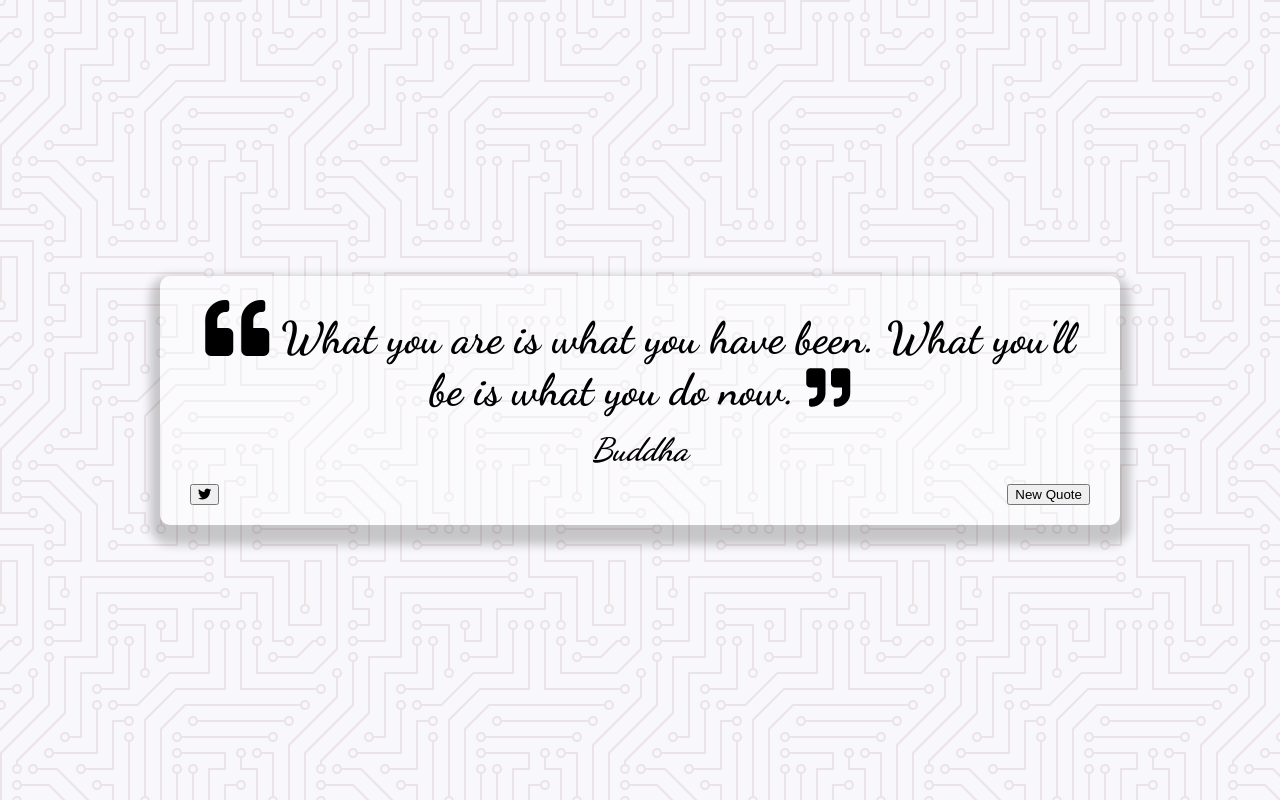
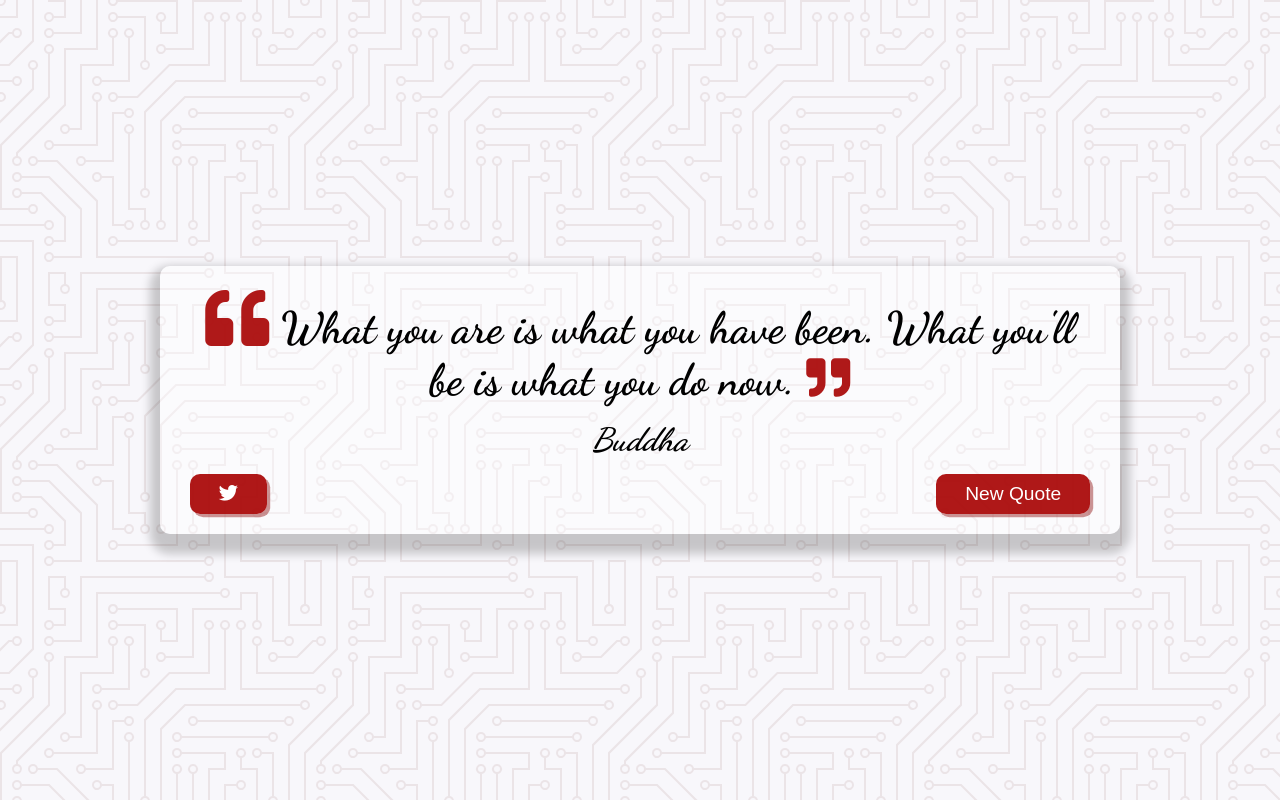
Before and after one commit to ajsaenz1091/quote-generator, a plain HTML site: page index.html in a window 1280 px wide. Drawn offline with Linux system fonts and the light colour scheme.

Commit message:
Applied styles on button hover and active pseudo-classes

```diff
--- a/style.css
+++ b/style.css
@@ -1,4 +1,12 @@
 @import url('https://fonts.googleapis.com/css2?family=Dancing+Script:wght@700&display=swap');
+
+/* CSS Variables */
+/* To create a variable with global scope, declare it inside the ":root" selector.
+The :root selector matches the document's root element */
+
+:root {
+    --secondary-color: #a90707ed;
+}
 
 html {
     /* box-sizing explain: without box-sizing, every time you add padding to any element, the page
@@ -43,6 +51,10 @@ body {
     font-size: 2rem;
 }
 
+.fas {
+    color: var(--secondary-color);
+}
+
 .fa-quote-left {
     font-size: 4rem;
 }
@@ -60,6 +72,43 @@ body {
     justify-content: space-between;
 }
 
+button {
+    cursor: pointer;
+    font-size: 1.2rem;
+    height: 2.5rem ;
+    border: none;
+    border-radius: 10px;
+    color: #fff;
+    background-color: var(--secondary-color);
+    outline: none;
+    padding: 0.5rem 1.8rem;
+    box-shadow: 0.2rem 0.2rem rgb(148 29 29 / 47%);
+}
+
+/* Start Pseudo-Classes (:hover, :active,...) */
+button:hover {
+    filter: brightness(120%);
+}
+
+button:active {
+    /* move the button down on a vertical axis by 0.3rem */
+    transform: translate(0, 0.3rem);
+    /* bax shadow slightly diminished */
+    box-shadow: 0.05rem 0.05rem rgba(255, 255, 255, 0.47);
+}
+
+.twitter-button:hover {
+    background-color:#38a1f3;
+    box-shadow: 0.2rem 0.2rem rgb(38 204 224);
+}
+
+.twitter-button:active {
+    transform: translate(0, 0.3rem);
+    box-shadow: 0rem 0rem rgba(255, 255, 255, 0.47);
+}
+
+/* End Pseudo-Classes (:hover, :active,...) */
+
 
 
 /* Media Query: Tablet */
```
